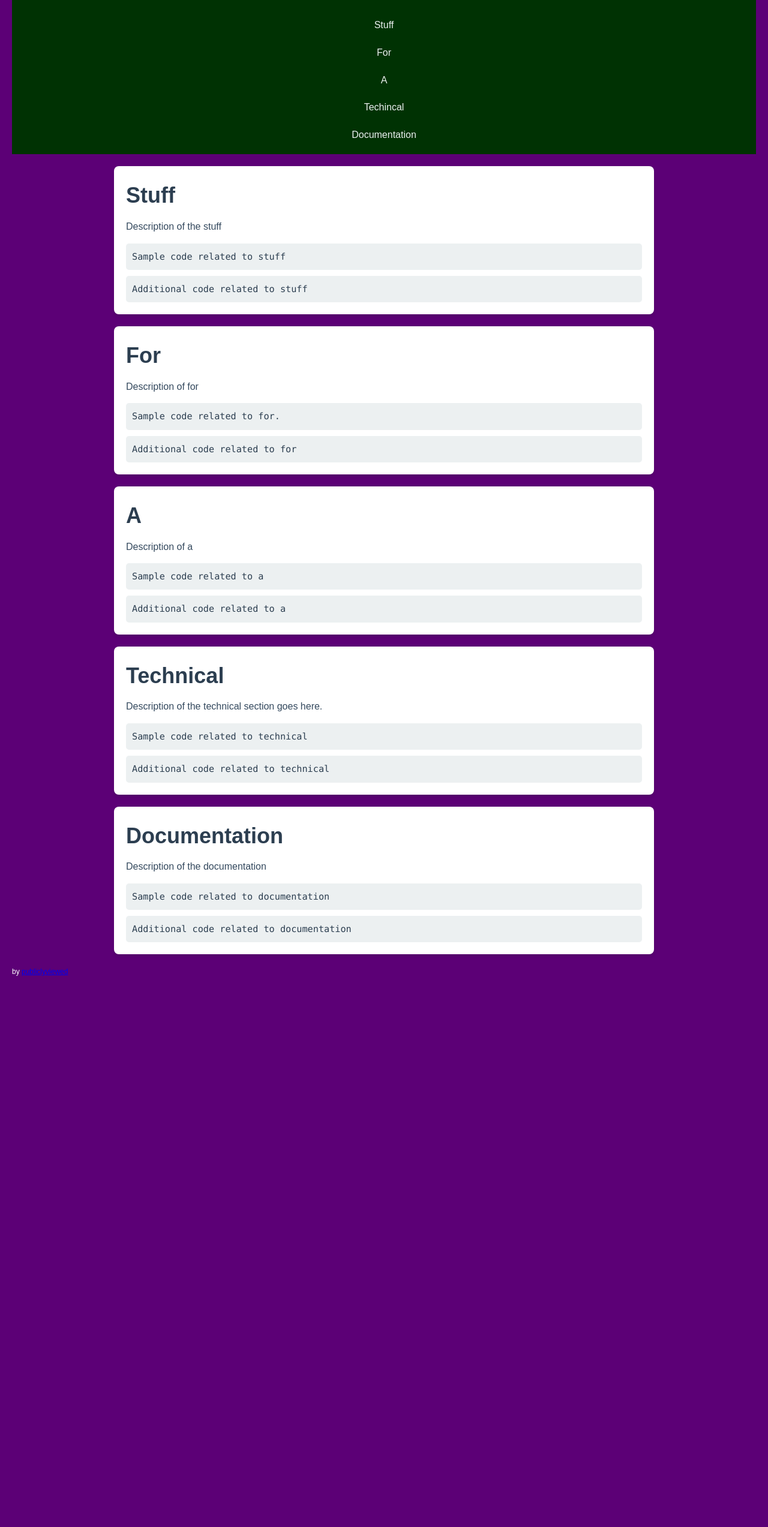
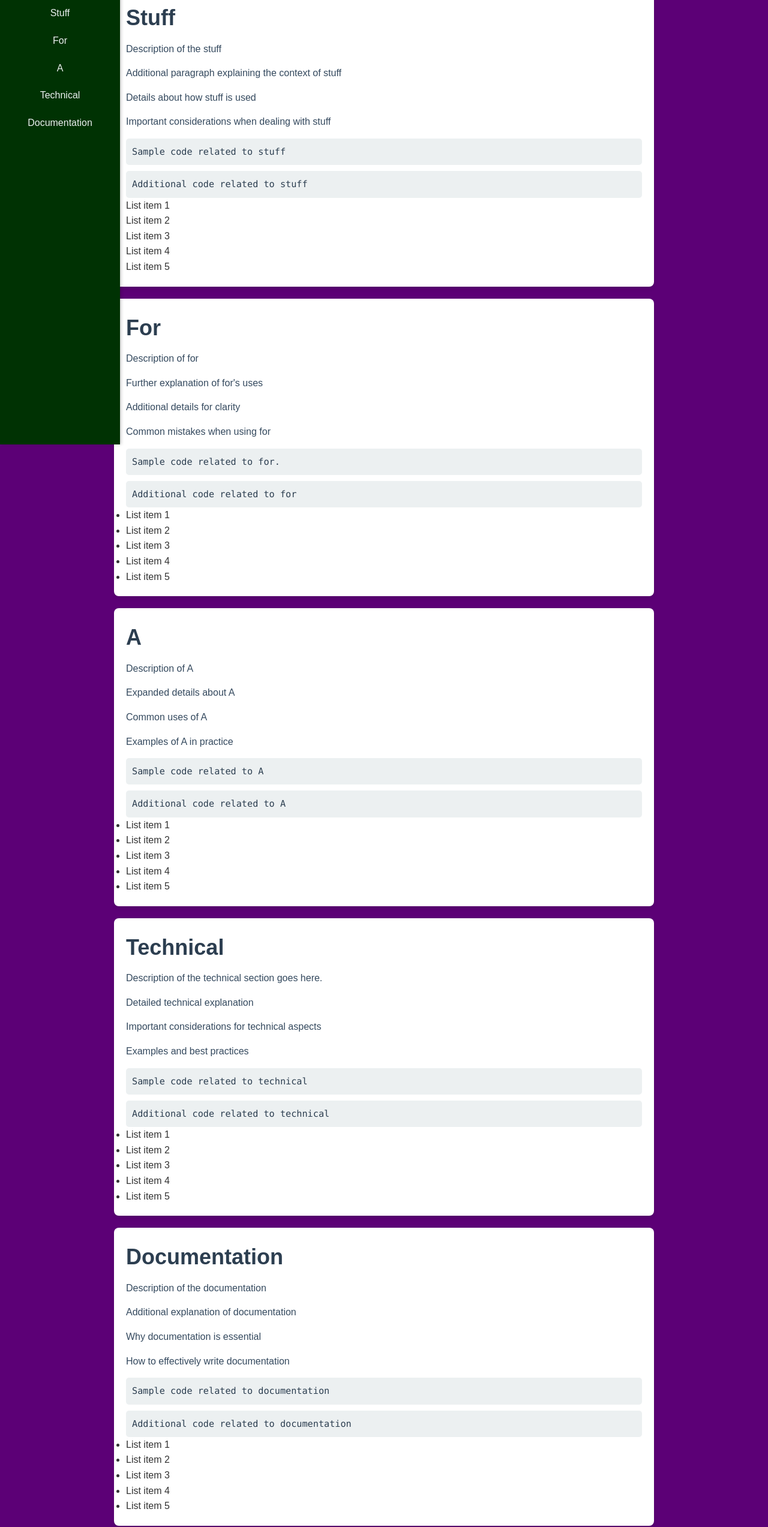
Before and after one commit to publiclyviewed/Technical-Documentation-Page-fCC, a plain HTML site: page index.html in a window 1280 px wide. Shown: the part 59-2605 px from the top of the page at 60% size. Before the commit the page ends 1710 px from the top, so only its background shows below. Drawn offline with Linux system fonts and the light colour scheme.

Commit message:
Add files via upload

```diff
--- a/index.html
+++ b/index.html
@@ -14,7 +14,7 @@
       <li><a class="nav-link" href="#stuff">Stuff</a></li>
       <li><a class="nav-link" href="#for">For</a></li>
       <li><a class="nav-link" href="#a">A</a></li>
-      <li><a class="nav-link" href="#technical">Techincal</a></li>
+      <li><a class="nav-link" href="#technical">Technical</a></li>
       <li><a class="nav-link" href="#documentation">Documentation</a></li>
     </ul>
   </nav>
@@ -24,38 +24,89 @@
     <section class="main-section" id="stuff">
       <header><h2>Stuff</h2></header>
       <p>Description of the stuff</p>
+      <p>Additional paragraph explaining the context of stuff</p>
+      <p>Details about how stuff is used</p>
+      <p>Important considerations when dealing with stuff</p>
       <code>Sample code related to stuff</code>
       <code>Additional code related to stuff</code>
+      <ul>
+        <li>List item 1</li>
+        <li>List item 2</li>
+        <li>List item 3</li>
+        <li>List item 4</li>
+        <li>List item 5</li>
+      </ul>
     </section>
 
     <section class="main-section" id="for">
       <header><h2>For</h2></header>
       <p>Description of for</p>
+      <p>Further explanation of for's uses</p>
+      <p>Additional details for clarity</p>
+      <p>Common mistakes when using for</p>
       <code>Sample code related to for.</code>
       <code>Additional code related to for</code>
+      <ul>
+        <li>List item 1</li>
+        <li>List item 2</li>
+        <li>List item 3</li>
+        <li>List item 4</li>
+        <li>List item 5</li>
+      </ul>
     </section>
 
     <section class="main-section" id="a">
       <header><h2>A</h2></header>
-      <p>Description of a</p>
-      <code>Sample code related to a</code>
-      <code>Additional code related to a</code>
+      <p>Description of A</p>
+      <p>Expanded details about A</p>
+      <p>Common uses of A</p>
+      <p>Examples of A in practice</p>
+      <code>Sample code related to A</code>
+      <code>Additional code related to A</code>
+      <ul>
+        <li>List item 1</li>
+        <li>List item 2</li>
+        <li>List item 3</li>
+        <li>List item 4</li>
+        <li>List item 5</li>
+      </ul>
     </section>
 
     <section class="main-section" id="technical">
       <header><h2>Technical</h2></header>
       <p>Description of the technical section goes here.</p>
+      <p>Detailed technical explanation</p>
+      <p>Important considerations for technical aspects</p>
+      <p>Examples and best practices</p>
       <code>Sample code related to technical</code>
       <code>Additional code related to technical</code>
+      <ul>
+        <li>List item 1</li>
+        <li>List item 2</li>
+        <li>List item 3</li>
+        <li>List item 4</li>
+        <li>List item 5</li>
+      </ul>
     </section>
 
     <section class="main-section" id="documentation">
       <header><h2>Documentation</h2></header>
       <p>Description of the documentation</p>
+      <p>Additional explanation of documentation</p>
+      <p>Why documentation is essential</p>
+      <p>How to effectively write documentation</p>
       <code>Sample code related to documentation</code>
       <code>Additional code related to documentation</code>
+      <ul>
+        <li>List item 1</li>
+        <li>List item 2</li>
+        <li>List item 3</li>
+        <li>List item 4</li>
+        <li>List item 5</li>
+      </ul>
     </section>
   </main>
-  <p id="author">by <a targt="blank" href="https://github.com/publiclyviewed">publiclyviewed</a></p>
+
+  <p id="author">by <a target="blank" href="https://github.com/publiclyviewed">publiclyviewed</a></p>
 </body>
 </html>
--- a/styles.css
+++ b/styles.css
@@ -16,9 +16,15 @@ body {
 
 
 #navbar {
+  position: fixed;
+  top: 0;
+  left: 0;
+  width: 200px;
+  height: 100vh;
   background-color: #003203;
   color: #ecf0f1;
   padding: 10px 20px;
+  box-shadow: 2px 0px 5px rgba(0, 0, 0, 0.2);
 }
 
 #navbar h1 {
@@ -47,15 +53,19 @@ body {
 
 
 #main-doc {
+  margin-left: 220px;
   margin-top: 20px;
   max-width: 900px;
   margin-left: auto;
   margin-right: auto;
 }
 
+
 #author {
   color: #ffffff;
   font-size: 12px;
+  text-align: center;
+  margin-top: 30px;
 }
 
 
@@ -90,7 +100,6 @@ body {
   font-size: 0.95rem;
 }
 
-
 .main-section a {
   color: #3498db;
   text-decoration: none;
@@ -116,3 +125,36 @@ footer a {
 footer a:hover {
   text-decoration: underline;
 }
+
+
+@media (max-width: 768px) {
+
+  #navbar {
+    position: relative;
+    width: 100%;
+    height: auto;
+    box-shadow: none;
+  }
+
+  #main-doc {
+    margin-left: 0;
+    padding: 10px;
+  }
+
+
+  .main-section {
+    padding: 15px;
+  }
+
+  .main-section header {
+    font-size: 1.25rem;
+  }
+
+  .main-section p {
+    font-size: 0.95rem;
+  }
+
+  .main-section code {
+    font-size: 0.85rem;
+  }
+}
```
